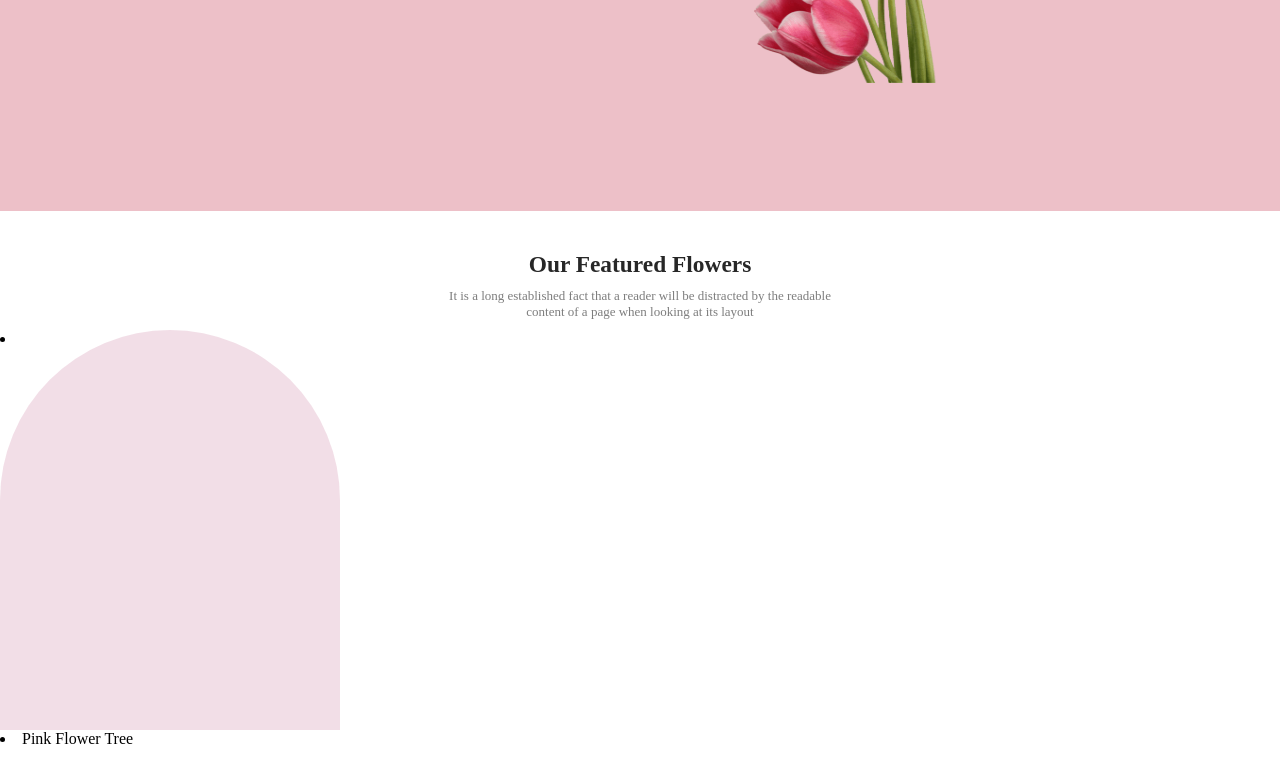
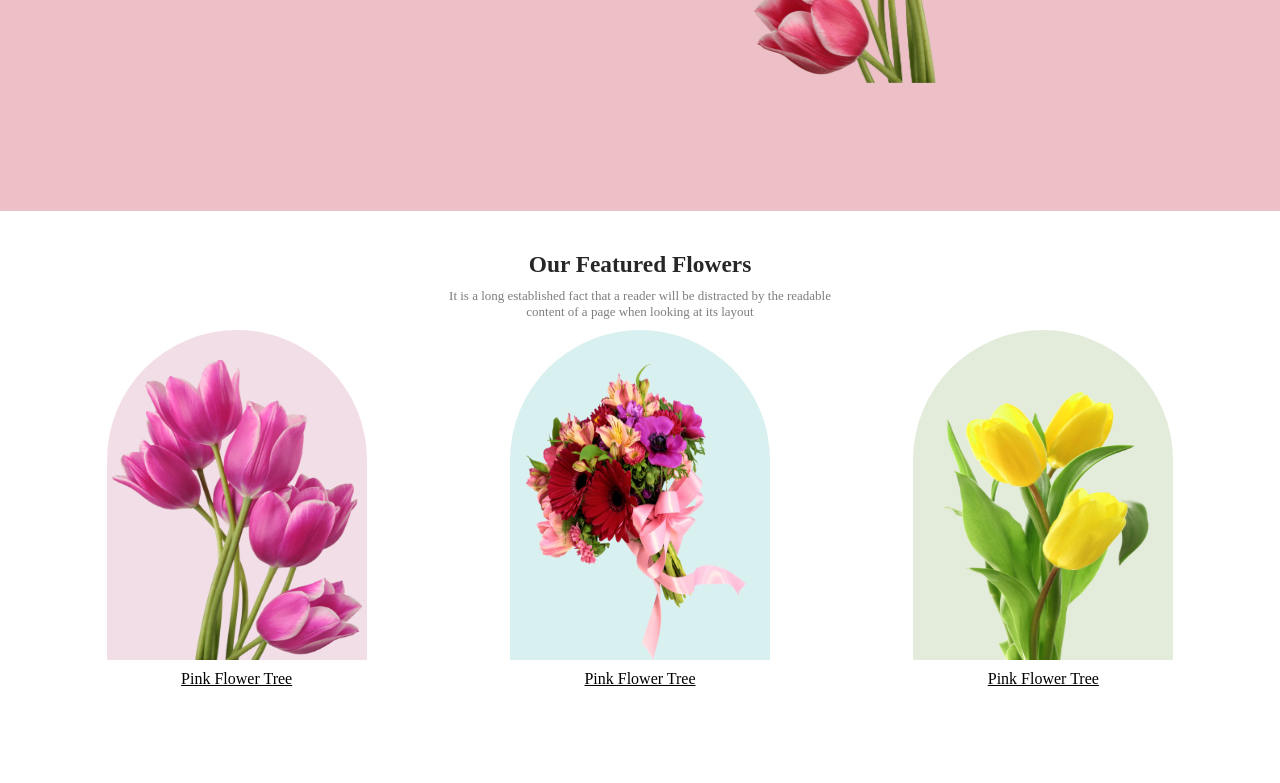
Before and after one commit to Yeasin7772/assignment01-flower, a plain HTML site: page index.html in a window 1280 px wide. Shown: the part 461-1244 px from the top of the page. Drawn offline with Linux system fonts and the light colour scheme; files whose address does not match are found by name.

Commit message:
added images section

```diff
--- a/index.html
+++ b/index.html
@@ -38,11 +38,22 @@
                <p class="feature-description">It is a long established fact that a reader will be distracted by the readable <br>
                 content of a page when looking at its layout</p>
             </div>
+
             <div class="images">
+               <div>
                 <li class="image"></li>
                 <li>Pink Flower Tree</li>
+                  </div>
+               <div>
+                <li class="image-2"></li>
+                <li>Pink Flower Tree</li>
+                  </div>
+               <div>
+                <li class="image-3"></li>
+                <li>Pink Flower Tree</li>
+                  </div>
+            </div>
 
-            </div>
 
 
 
--- a/style.css
+++ b/style.css
@@ -45,7 +45,7 @@
     color: white;
     /* header-section style end here */
 }
-/* main-section-feature-container style end here */
+/* main-section-feature-container style start here */
 
 .feature-container{
     height: 100vh;
@@ -74,11 +74,57 @@
     font-style: normal;
 
 }
+
+/* main-section-feature-container style end here */
+
+
+/* images style start here */
+.images{
+    display: flex;
+    gap: 10px;
+    justify-content: space-around;
+    padding-left: 40px;
+    padding-right: 40px;
+    background: #FFF;
+}
 .image{
-    width: 340px;
-    height: 400px;
+    padding-top: 10px;
+     width: 260px;
+    height: 320px;
     border-radius: 300px 300px 0px 0px;
     background: rgba(167, 33, 98, 0.15);
+    background-image: url('images/pngwing\ 6.png');
 
+    background-position: center bottom;
+    background-size: 250px 300px;
+    background-repeat: no-repeat;
+}
+.image-2{
+     width: 260px;
+    height: 320px;
+    border-radius: 300px 300px 0px 0px;
+    background: rgba(5, 151, 160, 0.15);
+    background-image: url('images/pngwing\ 5.png');
 
+    background-position: center bottom;
+    background-size: 250px 300px;
+    background-repeat: no-repeat;
 }
+.image-3{
+     width: 260px;
+    height: 320px;
+    border-radius: 300px 300px 0px 0px;
+    background: rgba(71, 125, 17, 0.15);
+     background-image: url('images/pngwing\ 7.png');
+    background-position: center bottom;
+    background-size: 250px 300px;
+    background-repeat: no-repeat;
+}
+
+.images li{
+    list-style: none;
+    text-decoration: underline;
+    text-align: center;
+    padding-top: 10px;
+}
+/* images style end here */
```
